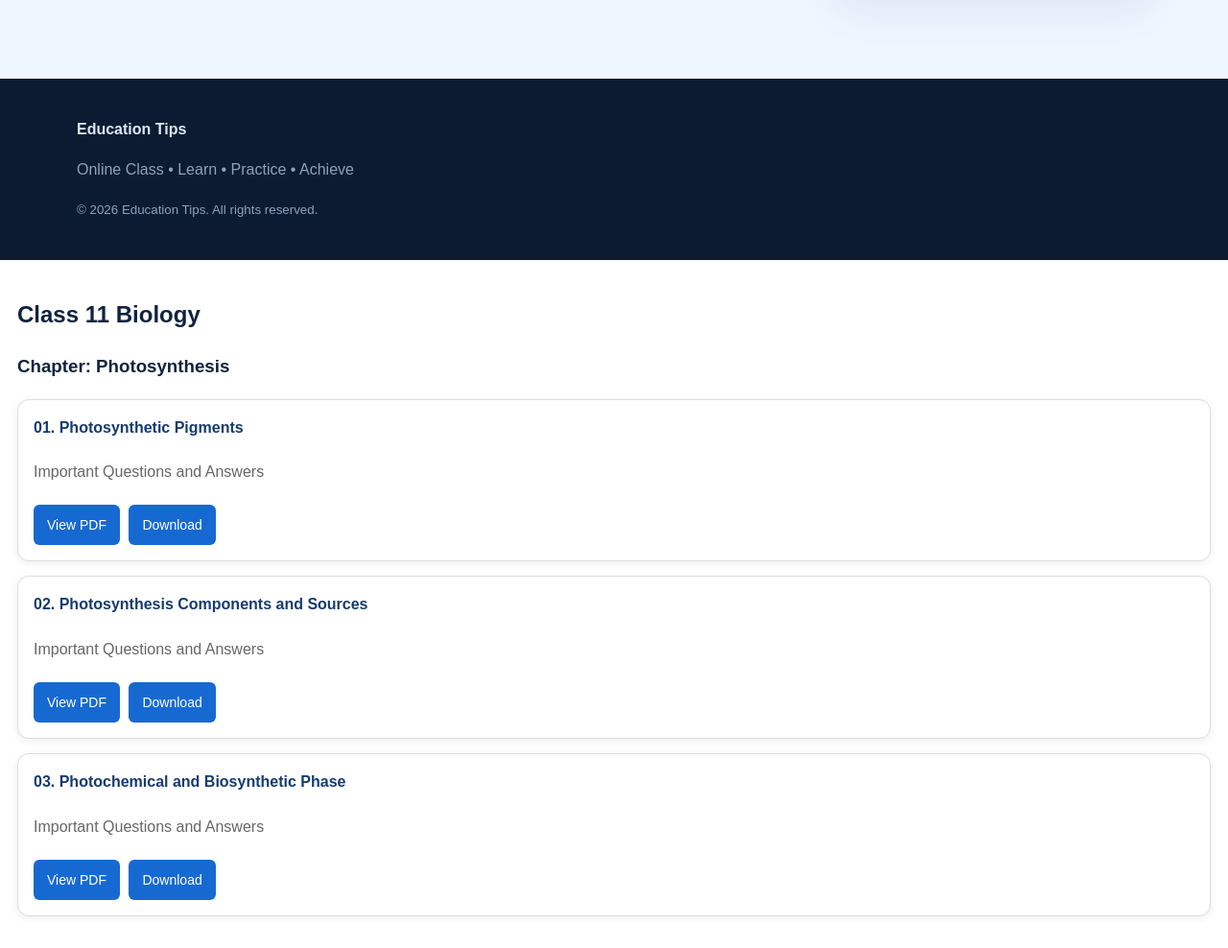
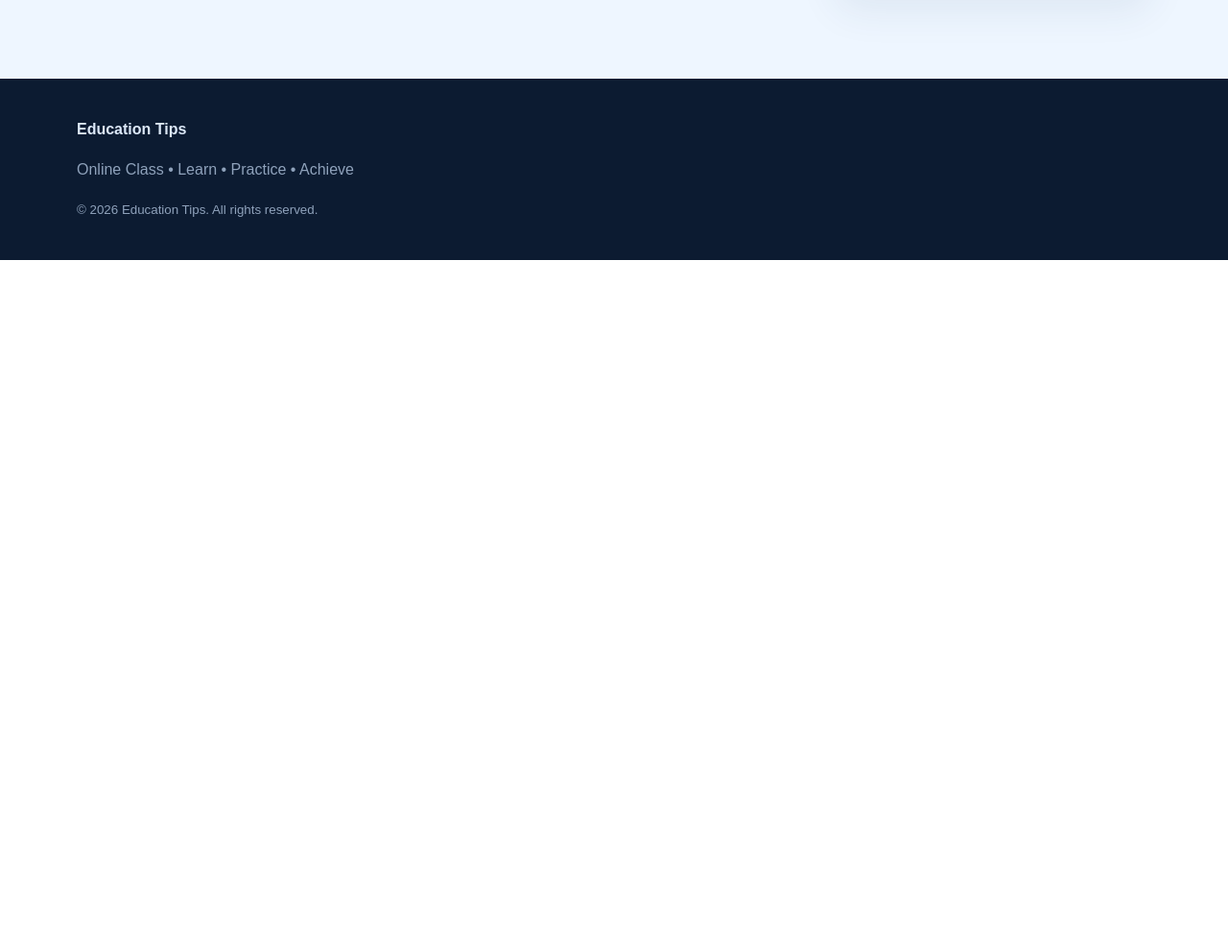
Before and after one commit to deepmondal94164-gif/education-tips, a website: page index.html in a window 1280 px wide. Shown: the part 3291-4279 px from the top of the page at 96% size. After the commit the page ends 3562 px from the top, so only its background shows below. Drawn offline with Linux system fonts and the light colour scheme.

Commit message:
Update index.html

```diff
--- a/index.html
+++ b/index.html
@@ -33,71 +33,3 @@
 <section id="contact" class="section contact"><div class="container contact-box"><div><span>GET IN TOUCH</span><h2>Start Learning Today</h2><p>Online class ও study materials সম্পর্কে জানতে যোগাযোগ করুন।</p><a class="btn whatsapp" href="https://wa.me/919242518094" target="_blank">💬 WhatsApp: 9242518094</a></div><div class="contact-card"><p>👨‍🏫 <b>Teacher</b><br>Deep Mondal</p><p>💻 <b>Mode</b><br>Online Class</p><p>📱 <b>Contact</b><br>9242518094</p></div></div></section>
 </main><footer><div class="container"><b>Education Tips</b><p>Online Class • Learn • Practice • Achieve</p><small>© 2026 Education Tips. All rights reserved.</small></div></footer>
 <script src="script.js"></script></body></html>
-
-<section class="biology-materials">
-  <h2>Class 11 Biology</h2>
-  <h3>Chapter: Photosynthesis</h3>
-
-  <div class="pdf-card">
-    <h4>01. Photosynthetic Pigments</h4>
-    <p>Important Questions and Answers</p>
-    <a href="pdfs/photosynthetic_pigments_important_questions.pdf"
-       target="_blank">View PDF</a>
-    <a href="pdfs/photosynthetic_pigments_important_questions.pdf"
-       download>Download</a>
-  </div>
-
-  <div class="pdf-card">
-    <h4>02. Photosynthesis Components and Sources</h4>
-    <p>Important Questions and Answers</p>
-    <a href="pdfs/photosynthesis_components_and_sources_questions.pdf"
-       target="_blank">View PDF</a>
-    <a href="pdfs/photosynthesis_components_and_sources_questions.pdf"
-       download>Download</a>
-  </div>
-
-  <div class="pdf-card">
-    <h4>03. Photochemical and Biosynthetic Phase</h4>
-    <p>Important Questions and Answers</p>
-    <a href="pdfs/photochemical_and_biosynthetic_phase_questions.pdf"
-       target="_blank">View PDF</a>
-    <a href="pdfs/photochemical_and_biosynthetic_phase_questions.pdf"
-       download>Download</a>
-  </div>
-</section>
-
-<style>
-.biology-materials {
-  padding: 18px;
-  font-family: Arial, sans-serif;
-}
-
-.pdf-card {
-  background: #ffffff;
-  border: 1px solid #ddd;
-  border-radius: 12px;
-  padding: 16px;
-  margin: 15px 0;
-  box-shadow: 0 2px 8px #00000012;
-}
-
-.pdf-card h4 {
-  color: #173b70;
-  margin-top: 0;
-}
-
-.pdf-card p {
-  color: #666;
-}
-
-.pdf-card a {
-  display: inline-block;
-  background: #1769d2;
-  color: white;
-  padding: 10px 14px;
-  margin: 5px 5px 0 0;
-  border-radius: 6px;
-  text-decoration: none;
-  font-size: 14px;
-}
-</style>
```
